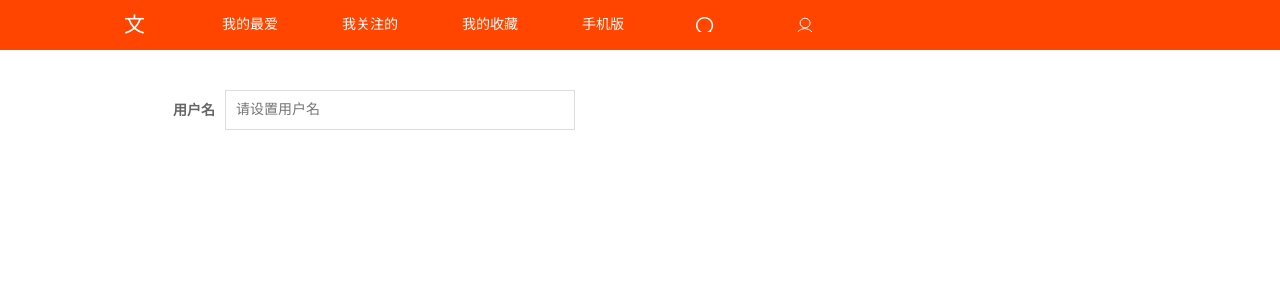
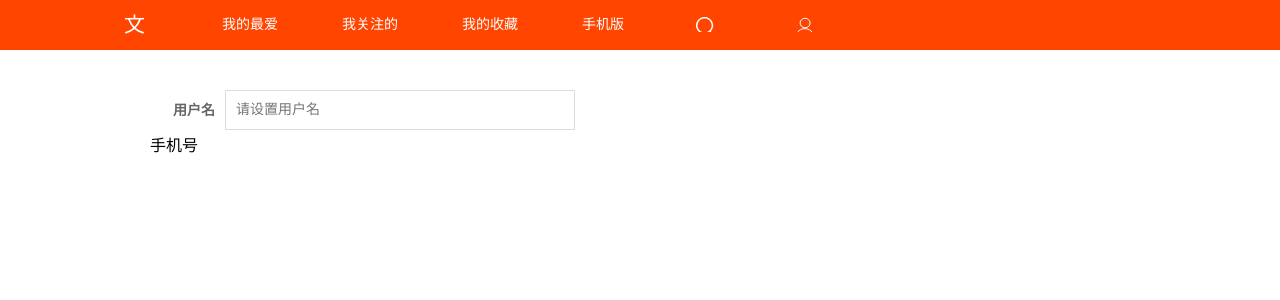
Before and after one commit to mengjiangnan/xw, a PHP site: page /register.php in a window 1280 px wide. Shown: the top 300 px of the page. Run offline with PHP 8.4, Linux system fonts and the light colour scheme.

Commit message:
continue..

```diff
--- a/register.php
+++ b/register.php
@@ -70,7 +70,9 @@
                    </p>
                </div>
                <p class="register_form_item form_item_user_phone">
-                   <label class="form_item_user_phone_label"></label>
+                   <label class="form_item_user_phone_label">
+                       手机号
+                   </label>
                </p>
            </form>
        </div>
```
